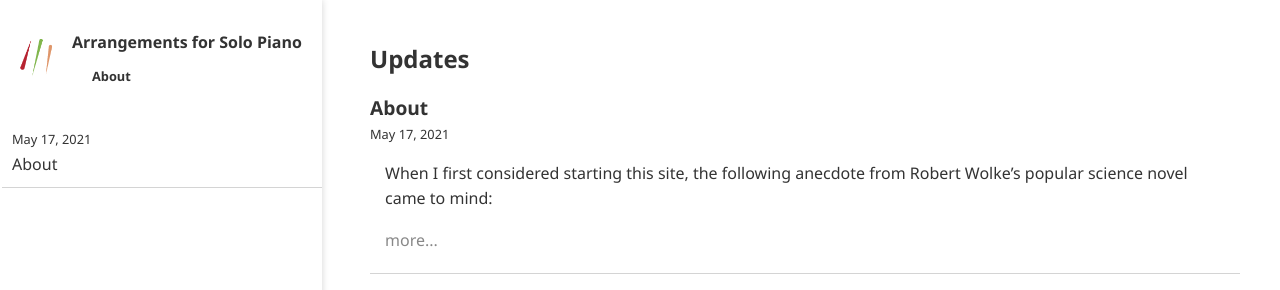
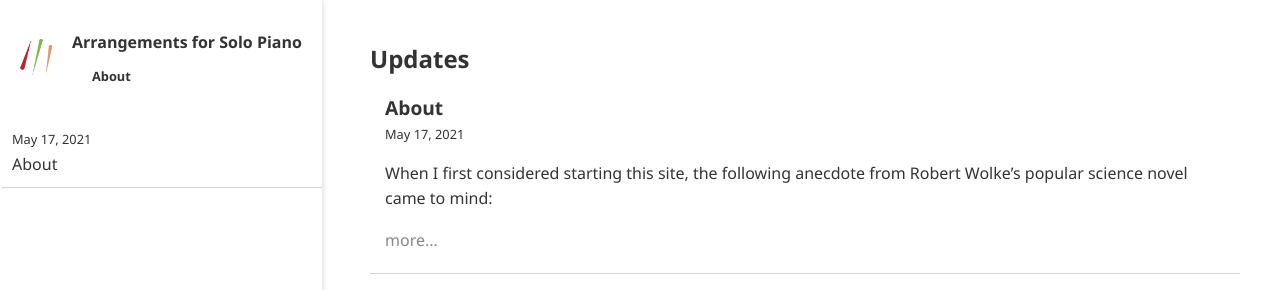
Before and after one commit to ansyblenetwork/arrpiano, a Jekyll site: the page built from index.html, in a window 1280 px wide. Shown: the top 290 px of the page. Built offline with Jekyll 4.4.1, drawn with Linux system fonts in a browser that asks for light colours.

Commit message:
Update index.html

```diff
--- a/index.html
+++ b/index.html
@@ -6,10 +6,10 @@ title: Updates
 {% for post in site.posts limit:10 %}
 
 <div style="padding-bottom:20px; margin-bottom:20px; border-bottom: solid 1px #d4d4d4;">
-	<h2><a href="{{ post.url | relative_url }}">{{ post.title }}</a></h2>
-	<div class="date-format" style="margin-bottom:15px">{{ post.date | date: "%B %-d, %Y" }}</div>
+	<div style="margin-left:15px; margin-right:15px">
+		<h2><a href="{{ post.url | relative_url }}">{{ post.title }}</a></h2>
+		<div class="date-format" style="margin-bottom:15px">{{ post.date | date: "%B %-d, %Y" }}</div>
 
-	<div style="margin-left:15px; margin-right:15px">
 		{{ post.excerpt }}
 
 		<a href="{{ post.url | relative_url }}">more...</a>
```
